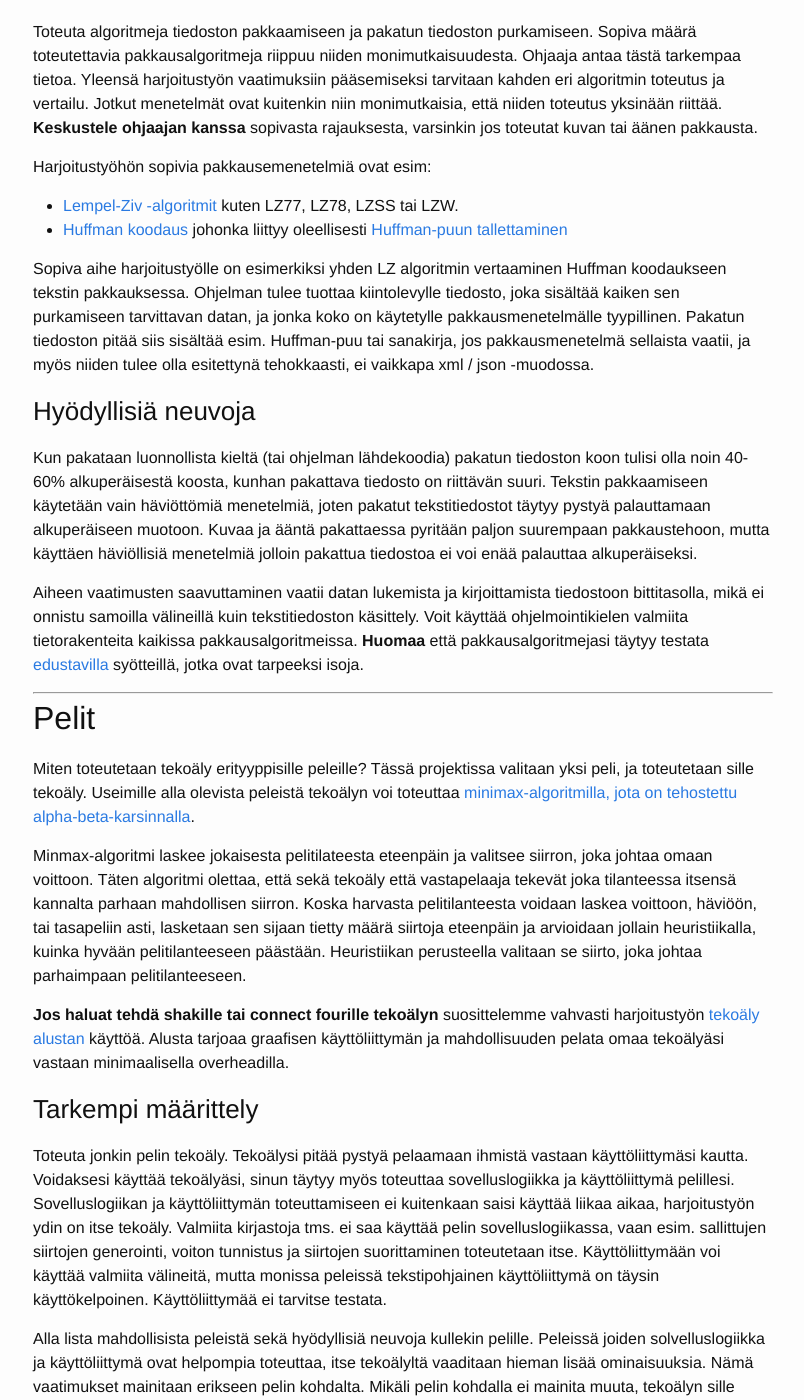
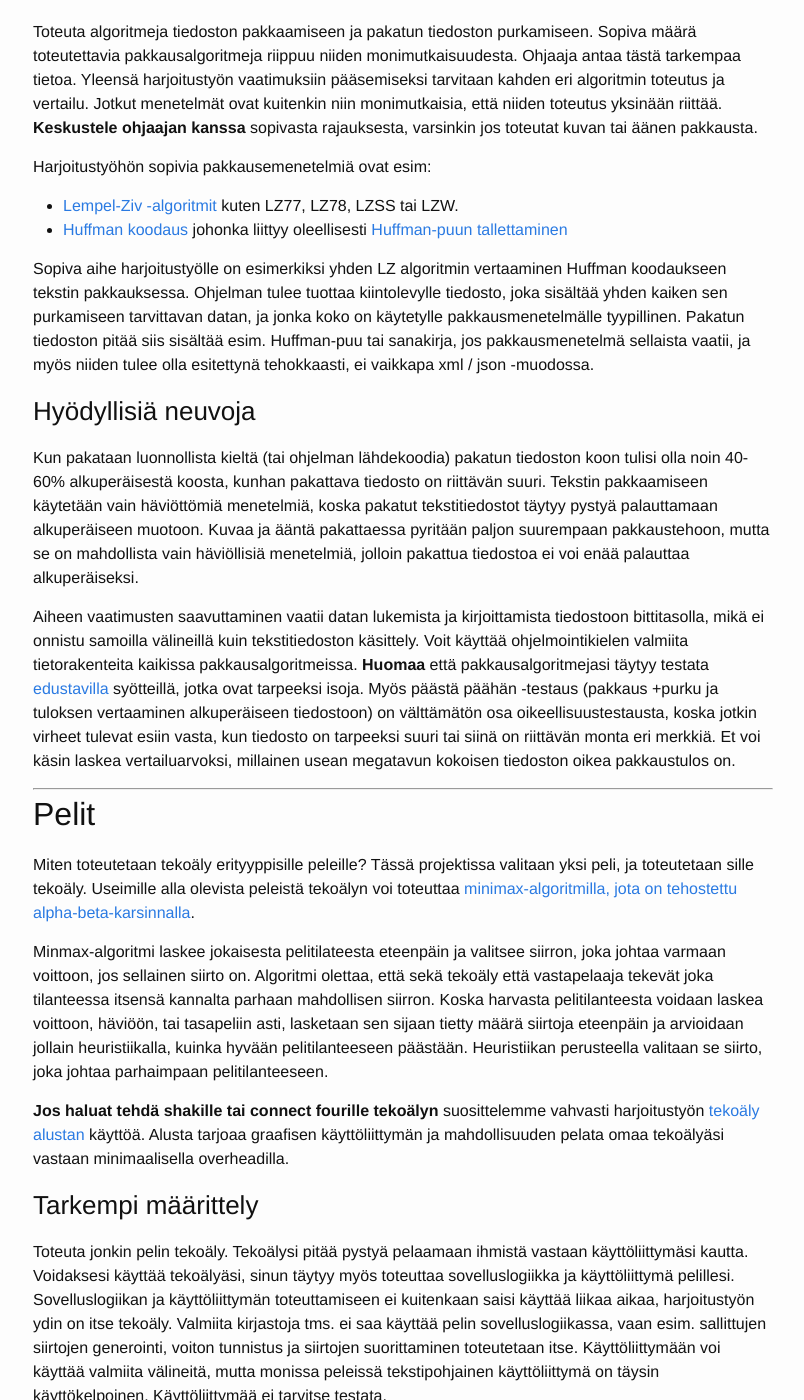
Before and after one commit to algolabra-hy/algolabra-hy.github.io, a Jekyll site: the page built from aiheet.md, in a window 1280 px wide and 1400 px high, scrolled down 2468 px. Shown: the whole window, without its empty margins (237-1041 px from the left). Built offline with Jekyll 4.4.1, drawn with Linux system fonts in a browser that asks for light colours; some of the changed text lies outside the part shown.

Commit message:
Update aiheet.md

```diff
--- a/aiheet.md
+++ b/aiheet.md
@@ -75,17 +75,17 @@ Harjoitustyöhön sopivia pakkausemenetelmiä ovat esim:
 - [Huffman koodaus](https://en.wikipedia.org/wiki/Huffman_coding) johonka liittyy oleellisesti [Huffman-puun tallettaminen](https://stackoverflow.com/questions/759707/efficient-way-of-storing-huffman-tree)
 
 Sopiva aihe harjoitustyölle on esimerkiksi yhden LZ algoritmin vertaaminen Huffman koodaukseen tekstin pakkauksessa.
-Ohjelman tulee tuottaa kiintolevylle tiedosto, joka sisältää kaiken sen purkamiseen tarvittavan datan, ja jonka koko on käytetylle pakkausmenetelmälle tyypillinen. Pakatun tiedoston pitää siis sisältää esim. Huffman-puu tai sanakirja, jos pakkausmenetelmä sellaista vaatii, ja myös niiden tulee olla esitettynä tehokkaasti, ei vaikkapa xml / json -muodossa.
+Ohjelman tulee tuottaa kiintolevylle tiedosto, joka sisältää yhden kaiken sen purkamiseen tarvittavan datan, ja jonka koko on käytetylle pakkausmenetelmälle tyypillinen. Pakatun tiedoston pitää siis sisältää esim. Huffman-puu tai sanakirja, jos pakkausmenetelmä sellaista vaatii, ja myös niiden tulee olla esitettynä tehokkaasti, ei vaikkapa xml / json -muodossa.
 
 ### Hyödyllisiä neuvoja
 Kun pakataan luonnollista kieltä (tai ohjelman lähdekoodia) pakatun tiedoston koon tulisi olla noin 40-60% alkuperäisestä koosta, kunhan pakattava tiedosto on riittävän suuri.
-Tekstin pakkaamiseen käytetään vain häviöttömiä menetelmiä, joten pakatut tekstitiedostot täytyy pystyä palauttamaan alkuperäiseen muotoon.
-Kuvaa ja ääntä pakattaessa pyritään paljon suurempaan pakkaustehoon, mutta käyttäen häviöllisiä menetelmiä jolloin pakattua tiedostoa ei voi enää palauttaa alkuperäiseksi.
+Tekstin pakkaamiseen käytetään vain häviöttömiä menetelmiä, koska pakatut tekstitiedostot täytyy pystyä palauttamaan alkuperäiseen muotoon.
+Kuvaa ja ääntä pakattaessa pyritään paljon suurempaan pakkaustehoon, mutta se on mahdollista vain häviöllisiä menetelmiä, jolloin pakattua tiedostoa ei voi enää palauttaa alkuperäiseksi.
 
 Aiheen vaatimusten saavuttaminen vaatii datan lukemista ja kirjoittamista tiedostoon bittitasolla,
 mikä ei onnistu samoilla välineillä kuin tekstitiedoston käsittely.
 Voit käyttää ohjelmointikielen valmiita tietorakenteita kaikissa pakkausalgoritmeissa.
-**Huomaa** että pakkausalgoritmejasi täytyy testata [edustavilla](/respresentativeinputs) syötteillä, jotka ovat tarpeeksi isoja.
+**Huomaa** että pakkausalgoritmejasi täytyy testata [edustavilla](/respresentativeinputs) syötteillä, jotka ovat tarpeeksi isoja. Myös päästä päähän -testaus (pakkaus +purku ja tuloksen vertaaminen alkuperäiseen tiedostoon) on välttämätön osa oikeellisuustestausta, koska jotkin virheet tulevat esiin vasta, kun tiedosto on tarpeeksi suuri tai siinä on riittävän monta eri merkkiä. Et voi käsin laskea vertailuarvoksi, millainen usean megatavun kokoisen tiedoston oikea pakkaustulos on.
 
 ---
 
@@ -93,7 +93,7 @@ Voit käyttää ohjelmointikielen valmiita tietorakenteita kaikissa pakkausalgor
 Miten toteutetaan tekoäly erityyppisille peleille? Tässä projektissa valitaan yksi peli, ja toteutetaan sille tekoäly.
 Useimille alla olevista peleistä tekoälyn voi toteuttaa [minimax-algoritmilla, jota on tehostettu alpha-beta-karsinnalla](https://en.wikipedia.org/wiki/Alpha%E2%80%93beta_pruning).
 
-Minmax-algoritmi laskee jokaisesta pelitilateesta eteenpäin ja valitsee siirron, joka johtaa omaan voittoon. Täten algoritmi olettaa, että sekä tekoäly että vastapelaaja tekevät joka tilanteessa itsensä kannalta parhaan mahdollisen siirron. Koska harvasta pelitilanteesta
+Minmax-algoritmi laskee jokaisesta pelitilateesta eteenpäin ja valitsee siirron, joka johtaa varmaan voittoon, jos sellainen siirto on. Algoritmi olettaa, että sekä tekoäly että vastapelaaja tekevät joka tilanteessa itsensä kannalta parhaan mahdollisen siirron. Koska harvasta pelitilanteesta
 voidaan laskea voittoon, häviöön, tai tasapeliin asti, lasketaan sen sijaan tietty määrä siirtoja eteenpäin ja
 arvioidaan jollain heuristiikalla, kuinka hyvään pelitilanteeseen päästään. Heuristiikan perusteella valitaan se siirto, joka johtaa parhaimpaan pelitilanteeseen.
 
@@ -110,7 +110,7 @@ voiton tunnistus ja siirtojen suorittaminen toteutetaan itse. Käyttöliittymä
 käyttöliittymä on täysin käyttökelpoinen. Käyttöliittymää ei tarvitse testata.
 
 Alla lista mahdollisista peleistä sekä hyödyllisiä neuvoja kullekin pelille. Peleissä joiden solvelluslogiikka ja
-käyttöliittymä ovat helpompia toteuttaa, itse tekoälyltä vaaditaan hieman lisää ominaisuuksia. Nämä vaatimukset
+käyttöliittymä ovat helpoimpia toteuttaa, itse tekoälyltä vaaditaan hieman lisää ominaisuuksia. Nämä vaatimukset
 mainitaan erikseen pelin kohdalta. Mikäli pelin kohdalla ei mainita muuta, tekoälyn sille pelille voi toteuttaa minimax algoritmilla.
 
 #### Ristinolla / Gomoku
@@ -144,11 +144,11 @@ käyttäen peliohjelmointiin yleisesti soveltuvia menetelmiä.
 
 **Lisävaatimukset**
 Minimax-pohjaisissa Connect4 harjoitustöissä vaaditaan seuraavat optimoinnit:
-- *Siirtojen järjestäminen.* Kokeillaan kaikissa laskennan vaiheissa ensin keskimmäiseen sarakkeeseen tehtävä siirto ja edetään siitä reunoja kohti. Tämä tehostaa alfa-beta -karsintaa, koska paras siirto löytyy useammin keskeltä.
+- *Siirtojen järjestäminen.* Kokeillaan kaikissa laskennan vaiheissa (minimaxin sisällä) ensin keskimmäiseen sarakkeeseen tehtävä siirto ja edetään siitä reunoja kohti. Tämä tehostaa alfa-beta -karsintaa, koska paras siirto löytyy useammin keskeltä.
 
 - [*Iteratiivinen syveneminen.*](https://domwil.co.uk/minimaxer/part2/) Suoritetaan ensin minimax pienellä syvyydellä, sitten yhä suuremmalla, kunnes aikaraja on saavutettu. Näin saadaan ensinnäkin hyödynnettyä käytettävissä oleva aika paremmin, koska eri pelitilanteissa samalle syvyydelle tapahtuvaan laskentaan tarvittava aika vaihtelee paljon. Jokaisessa tutkitussa pelitilanteessa talletetaan tieto siitä, mikä oli paras siirto vuorossa olevan pelaajan kannalta. Kun tullaan uudestaan samaan pelitilanteeseen samalla tai myöhemmällä iteraatiolla, kokeillaan ensin edellisellä kerralla parhaaksi arvioitua siirtoa. Se on usein paras tai ainakin hyvä siirto myös sitten, kun lasketaan siirtoja syvemmälle, joten alfa-beta -karsinta tehostuu, kun saadaan nopeasti nostettua / laskettua alfa / beta -arvoa. Uusi hajautustaulu luodaan aina, kun käyttäjä on tehnyt oman siirtonsa, ja aletaan laskea tekoälyn siirtoa. Tällöin talletus onnistuu tavallisella hajautustaululla (dictionary, HashMap), koska muistin käyttö on maltillista. Hajautustaulussa avain kuvaa pelitilanteen, ja arvona on siirto.
 
-**Huomaa**, että iteratiivisessa syventämisessä et voi tallettaa hajautustauluun siirtojen arvoja ja palauttaa niitä myöhemillä kierroksilla. Aikaisemmilla kierroksilla tallennetut arvot eivät alfa-beta -karsinnan useimmiten ole aitoja vaan, vain ylä- tai alarajoja todellisille arvoille. Ts. kaikkia siirtoja täytyy joka kerralla kokeilla normaalisti, tietoa viimeksi parhaaksi arvioidusta siirrosta voi käyttää vain kokeiltavien siirtojen järjestämiseen.
+**Huomaa**, että iteratiivisessa syventämisessä et voi tallettaa hajautustauluun siirtojen arvoja ja palauttaa niitä myöhemillä kierroksilla. Voit vain tallettaa tiedon siitä, mikä oli paras siirto eli sarake siinä tilanteessa. Aikaisemmilla kierroksilla tallennetut arvot eivät alfa-beta -karsinnan takia useimmiten ole aitoja vaan vain ylä- tai alarajoja todellisille arvoille. Ts. kaikkia siirtoja täytyy joka kerralla kokeilla, tietoa viimeksi parhaaksi arvioidusta siirrosta voi käyttää vain kokeiltavien siirtojen järjestämiseen.
 
 #### Othello / Reversi
 [Othelloa](https://en.wikipedia.org/wiki/Reversi) pelataan 8 x 8 pelilaudalla. Pelin voittaa se, jolla on eniten nappuloita laudalla, kun kaikki ruudut on täytetty.
```
